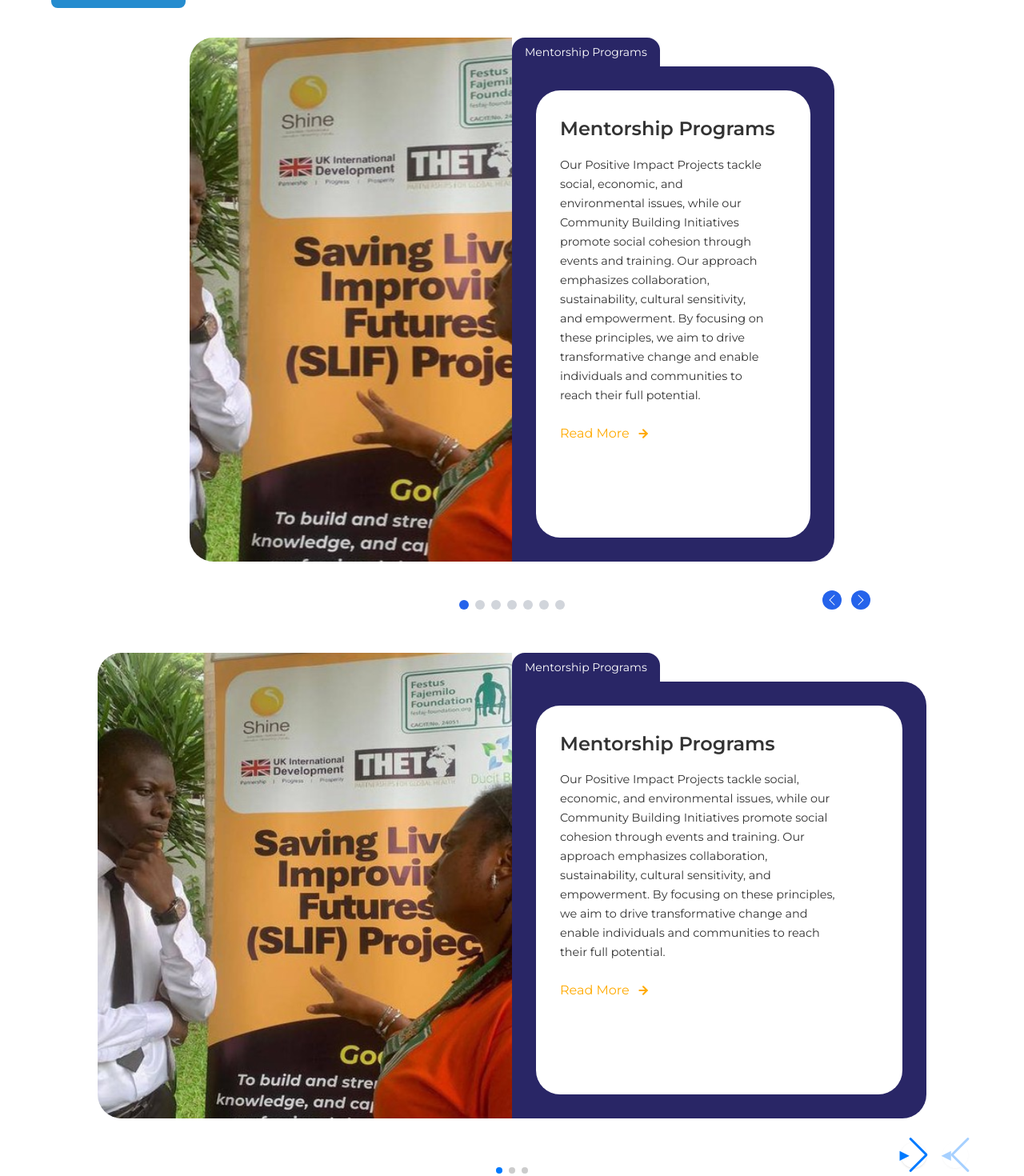
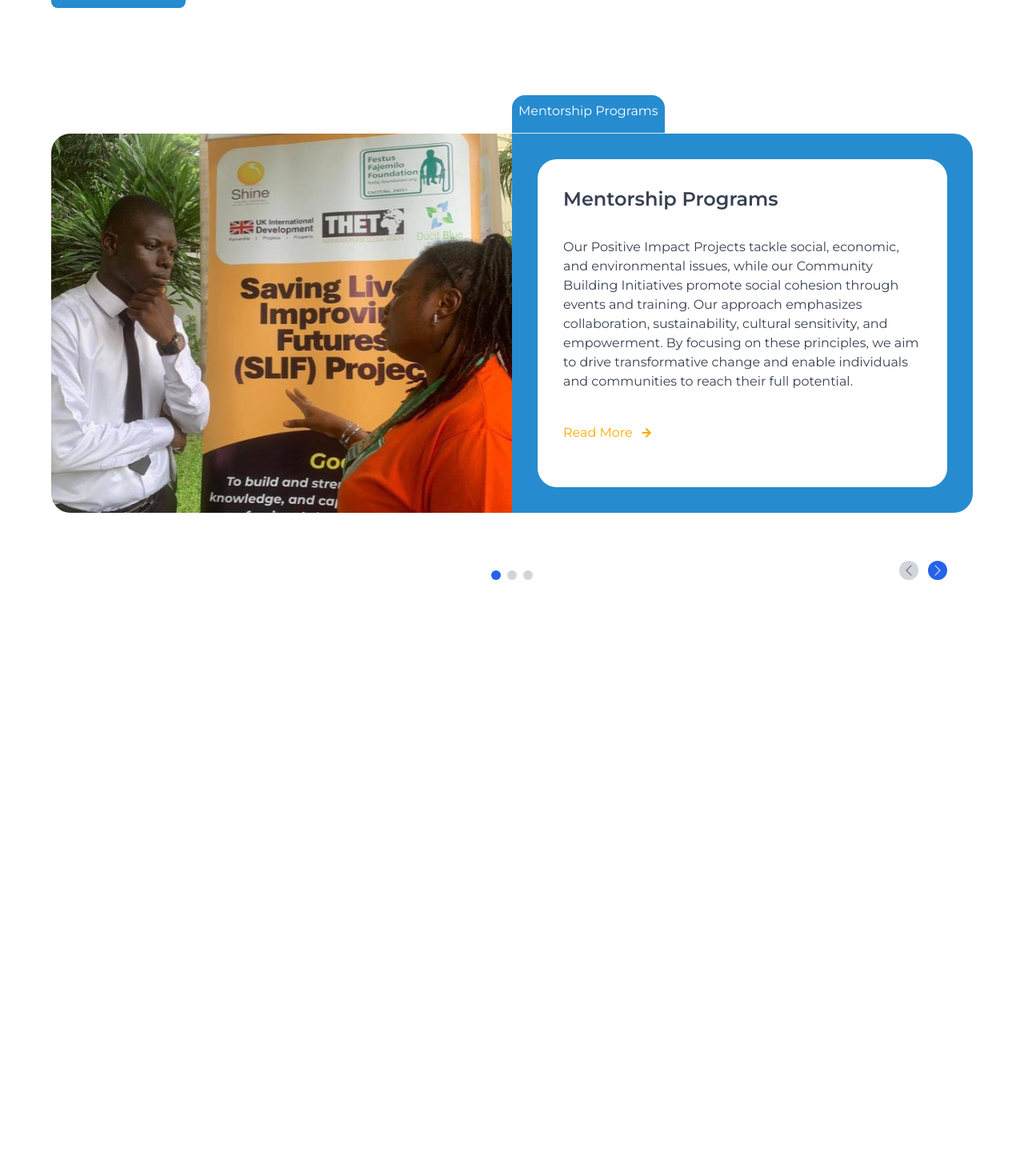
Before and after one commit to sweathannah/JHI-official-website, a React (Vite) app: page / in a window 1280 px wide. Shown: the part 3314-4784 px from the top of the page at 80% size. After the commit the page ends 4071 px from the top, so only its background shows below. Built offline with nearby package versions, Linux system fonts and the light colour scheme; a web font is replaced by a local one.

Commit message:
Slide content

```diff
--- a/src/components/home/MentorshipCarousel.jsx
+++ b/src/components/home/MentorshipCarousel.jsx
@@ -1,39 +1,14 @@
 import React, { useState } from "react";
 import { BsChevronLeft, BsChevronRight } from "react-icons/bs";
 import Slider1 from "./sliders/Slider1";
+import Slider3 from "./sliders/Slider3";
+import Slider2 from "./sliders/Slider2";
 
-const slides1 = [
-  {
-    id: 1,
-    title: "Mentorship Programs",
-    content: `Our Positive Impact Projects tackle social, economic, and environmental issues, while
-              our Community Building Initiatives promote social cohesion through events and training.
-              Our approach emphasizes collaboration, sustainability, cultural sensitivity, and empowerment.
-              By focusing on these principles, we aim to drive transformative change and enable individuals
-              and communities to reach their full potential.`,
-    image: "/path-to-image.jpg",
-  },
-  {
-    id: 2,
-    title: "Mentorship Programs",
-    content: `Our Positive Impact Projects tackle social, economic, and environmental issues, while
-              our Community Building Initiatives promote social cohesion through events and training.
-              Our approach emphasizes collaboration, sustainability, cultural sensitivity, and empowerment.
-              By focusing on these principles, we aim to drive transformative change and enable individuals
-              and communities to reach their full potential.`,
-    image: "/path-to-image.jpg",
-  },
-  // Add more slides as needed
-];
 
 const slides = [
   <Slider1 />,
-  <Slider1 />,
-  <Slider1 />,
-  <Slider1 />,
-  <Slider1 />,
-  <Slider1 />,
-  <Slider1 />,
+  <Slider2 />,
+  <Slider3 />,
 ]
 
 export default function MentorshipCarousel() {
@@ -48,7 +23,7 @@ export default function MentorshipCarousel() {
   };
 
   return (
-    <div className="relative w-full max-w-4xl mx-auto overflow-hidden">
+    <div className="relative w-full overflow-hidden">
       {/* Slider */}
       <div className="flex transition-transform duration-500 ease-in-out" style={{ transform: `translateX(-${currentIndex * 100}%)` }}>
         {slides.map((slide, index) => (
@@ -60,23 +35,32 @@ export default function MentorshipCarousel() {
 
 
       {/* Navigation Buttons */}
-      <div className="absolute bottom-0 right-0 flex gap-3 w-fit">
+      <div className="absolute bottom-0 right-8 flex gap-3 w-fit">
         <button
           onClick={handlePrev}
-          className="transform bg-blue-600 text-white rounded-full p-1 hover:bg-blue-500"
+          className={`transform rounded-full p-1 ${
+            currentIndex === 0
+              ? "bg-gray-300 text-gray-600" // Inactive style
+              : "bg-blue-600 text-white hover:bg-blue-500" // Active style
+          }`}
         >
-          <BsChevronLeft className=" text-white"/>
+          <BsChevronLeft className={currentIndex === 0 ? "text-gray-600" : "text-white"} />
         </button>
         <button
           onClick={handleNext}
-          className="bg-blue-600 text-white rounded-full p-1 hover:bg-blue-500"
+          className={`rounded-full p-1 ${
+            currentIndex === slides.length - 1
+              ? "bg-gray-300 text-gray-600" // Inactive style
+              : "bg-blue-600 text-white hover:bg-blue-500" // Active style
+          }`}
         >
-          <BsChevronRight className=" text-white"/>
+          <BsChevronRight className={currentIndex === slides.length - 1 ? "text-gray-600" : "text-white"} />
         </button>
       </div>
 
+
       {/* Dots */}
-      <div className="flex justify-center mt-12">
+      <div className="flex justify-center">
         {slides.map((_, index) => (
           <button
             key={index}
--- a/src/components/home/sliders/Slider1.jsx
+++ b/src/components/home/sliders/Slider1.jsx
@@ -5,19 +5,33 @@ export default function Slider1(props) {
 
     return (
         <>
-          <div className="flex justify-center h-full">
-              <div className="w-[45%] flex items-stretch">
-                <img src="/images/header_image2.svg" alt="slide-2" className="w-full h-full object-cover rounded-s-[1.875rem]" />
+        <div className='grid grid-cols-1 w-full'>
+            <div className=' hidden h-12 md:grid grid-cols-2 gap-0'>
+                <p className=''></p>
+                <p className=' p-2 bg-[#268ccf]  rounded-t-2xl w-fit text-white border-b-[1px]'>
+                    <span>Mentorship Programs</span>
+                </p>
             </div>
-              <div className='flex flex-col  w-[45%]'>
-                <div className="flex items-start bg-[#292666] text-white px-4 py-2 rounded-t-[1rem] z-10 text-sm w-fit">
+            <div className='grid grid-cols-2 h-full w-full'>
+                <div
+                    className="bg-cover bg-center rounded-tl-3xl rounded-bl-3xl"
+                    style={{
+                    backgroundImage: 'url("/images/header_image2.svg")',
+                    }}
+                > </div>
+                <div className=' p-8 rounded-r-3xl bg-[#268ccf]'>
+                    <div className=' flex flex-col gap-4 p-8 bg-white text-gray-700 rounded-3xl'>
+                        <h3 className="font-[600] text-[1.5rem] mb-[0.9rem]">
                             Mentorship Programs
-                </div>
-                <div className="p-[1.875rem] bg-[#292666] rounded-e-[1.875rem] ">
-                <div className="bg-white rounded-[1.875rem] p-[1.875rem] h-full text-[#333333] mb-[4rem]">
-                  <h3 className="font-[600] text-[1.5rem] mb-[0.9rem]">Mentorship Programs</h3>
-                  <p className="font-[400] text-[0.9rem] leading-[1.5rem] w-[90%] mb-[1.5rem]">
-                    Our Positive Impact Projects tackle social, economic, and environmental issues, while our Community Building Initiatives promote social cohesion through events and training. Our approach emphasizes collaboration, sustainability, cultural sensitivity, and empowerment. By focusing on these principles, we aim to drive transformative change and enable individuals and communities to reach their full potential.
+                        </h3>
+                        <p>
+                            Our Positive Impact Projects tackle social, economic, and
+                            environmental issues, while our Community Building Initiatives
+                            promote social cohesion through events and training.
+                            Our approach emphasizes collaboration, sustainability, cultural sensitivity,
+                            and empowerment. By focusing on these principles,
+                            we aim to drive transformative change and enable individuals and
+                            communities to reach their full potential.
                         </p>
                         <a href="#" className="text-[#FFAA00] font-normal text-[1rem] my-[1.5rem] flex flex-row">
                             Read More
@@ -27,6 +41,8 @@ export default function Slider1(props) {
             </div>
             </div>
         </div>
+
+
         </>
     )
 }
--- a/src/components/home/sliders/Slider2.jsx
+++ b/src/components/home/sliders/Slider2.jsx
@@ -1,6 +1,6 @@
 import React from 'react'
 
-export default function Slider1(props) {
+export default function Slider2(props) {
 
 
     return (
--- a/src/components/home/sliders/Slider3.jsx
+++ b/src/components/home/sliders/Slider3.jsx
@@ -1,30 +1,15 @@
 import React from 'react'
 
-export default function Slider1(props) {
+export default function Slider3(props) {
 
 
     return (
         <>
-          <div className="flex justify-center h-full">
-              <div className="w-[45%] flex items-stretch">
-                <img src="/images/header_image2.svg" alt="slide-2" className="w-full h-full object-cover rounded-s-[1.875rem]" />
-              </div>
-              <div className='flex flex-col  w-[45%]'>
-                <div className="flex items-start bg-[#292666] text-white px-4 py-2 rounded-t-[1rem] z-10 text-sm w-fit">
-                  Mentorship Programs
-                </div>
-                <div className="p-[1.875rem] bg-[#292666] rounded-e-[1.875rem] ">
-                <div className="bg-white rounded-[1.875rem] p-[1.875rem] h-full text-[#333333] mb-[4rem]">
-                  <h3 className="font-[600] text-[1.5rem] mb-[0.9rem]">Mentorship Programs</h3>
-                  <p className="font-[400] text-[0.9rem] leading-[1.5rem] w-[90%] mb-[1.5rem]">
-                    Our Positive Impact Projects tackle social, economic, and environmental issues, while our Community Building Initiatives promote social cohesion through events and training. Our approach emphasizes collaboration, sustainability, cultural sensitivity, and empowerment. By focusing on these principles, we aim to drive transformative change and enable individuals and communities to reach their full potential.
-                  </p>
-                  <a href="#" className="text-[#FFAA00] font-normal text-[1rem] my-[1.5rem] flex flex-row">
-                    Read More
-                    <img src="/images/yellow_arrow.svg" alt="Yellow arrow right" className='px-[0.6rem]' />
-                  </a>
-                </div>
-                </div>
+          <div className="flex items-center space-x-4">
+              <img src="/images/header_image3.svg" alt="slide-3" />
+              <div className="p-4 bg-[#f3f3f3] rounded-lg">
+                <h3>Impact Projects</h3>
+                <p>Your slide content goes here.</p>
               </div>
             </div>
         </>
--- a/src/pages/home/Home.jsx
+++ b/src/pages/home/Home.jsx
@@ -158,77 +158,8 @@ const Home = () => {
             </a>
           </div>
         </article>
+        <article className="relative w-full">
         <MentorshipCarousel />
-        <article className="relative w-full">
-          <Swiper
-            modules={[Pagination, Navigation]}
-            pagination={{ clickable: true }}
-            navigation={{
-              nextEl: '.swiper-button-next', // Custom next button
-              prevEl: '.swiper-button-prev', // Custom prev button
-            }}
-            // navigation
-            spaceBetween={30}
-            slidesPerView={1}
-            className="w-full h-fit"
-          >
-            <SwiperSlide>
-            <div className="flex justify-center h-full">
-              <div className="w-[45%] flex items-stretch">
-                <img src="/images/header_image2.svg" alt="slide-2" className="w-full h-full object-cover rounded-s-[1.875rem]" />
-              </div>
-              <div className='flex flex-col  w-[45%]'>
-                <div className="flex items-start bg-[#292666] text-white px-4 py-2 rounded-t-[1rem] z-10 text-sm w-fit">
-                  Mentorship Programs
-                </div>
-                <div className="p-[1.875rem] bg-[#292666] rounded-e-[1.875rem] ">
-                <div className="bg-white rounded-[1.875rem] p-[1.875rem] h-full text-[#333333] mb-[4rem]">
-                  <h3 className="font-[600] text-[1.5rem] mb-[0.9rem]">Mentorship Programs</h3>
-                  <p className="font-[400] text-[0.9rem] leading-[1.5rem] w-[90%] mb-[1.5rem]">
-                    Our Positive Impact Projects tackle social, economic, and environmental issues, while our Community Building Initiatives promote social cohesion through events and training. Our approach emphasizes collaboration, sustainability, cultural sensitivity, and empowerment. By focusing on these principles, we aim to drive transformative change and enable individuals and communities to reach their full potential.
-                  </p>
-                  <a href="#" className="text-[#FFAA00] font-normal text-[1rem] my-[1.5rem] flex flex-row">
-                    Read More
-                    <img src="/images/yellow_arrow.svg" alt="Yellow arrow right" className='px-[0.6rem]' />
-                  </a>
-                </div>
-                </div>
-              </div>
-
-            </div>
-
-            </SwiperSlide>
-            <SwiperSlide>
-              <div className="flex items-center space-x-4">
-                <img src="/images/about_image.svg" alt="slide-1" />
-                <div className="p-4 bg-[#f3f3f3] rounded-lg">
-                  <h3>Mentorship Programs</h3>
-                  <p>Your slide content goes here.</p>
-                </div>
-              </div>
-            </SwiperSlide>
-            <SwiperSlide>
-              <div className="flex items-center space-x-4">
-                <img src="/images/header_image3.svg" alt="slide-3" />
-                <div className="p-4 bg-[#f3f3f3] rounded-lg">
-                  <h3>Impact Projects</h3>
-                  <p>Your slide content goes here.</p>
-                </div>
-              </div>
-            </SwiperSlide>
-          </Swiper>
-
-          {/* Custom Navigation Arrows */}
-          <div className="absolute bottom-8 right-12 flex space-x-2">
-            <button className="swiper-button-prev !h-8 !w-8 p-2 rounded-full shadow hover:bg-blue-600">
-              ◀
-            </button>
-
-            <button className="swiper-button-next h-8 w-8 p-2 rounded-full shadow hover:bg-blue-600">
-              ▶
-            </button>
-          </div>
-
         </article>
       </section>
     </div>
```
Lines whose indentation alone changed are shown as unchanged.
